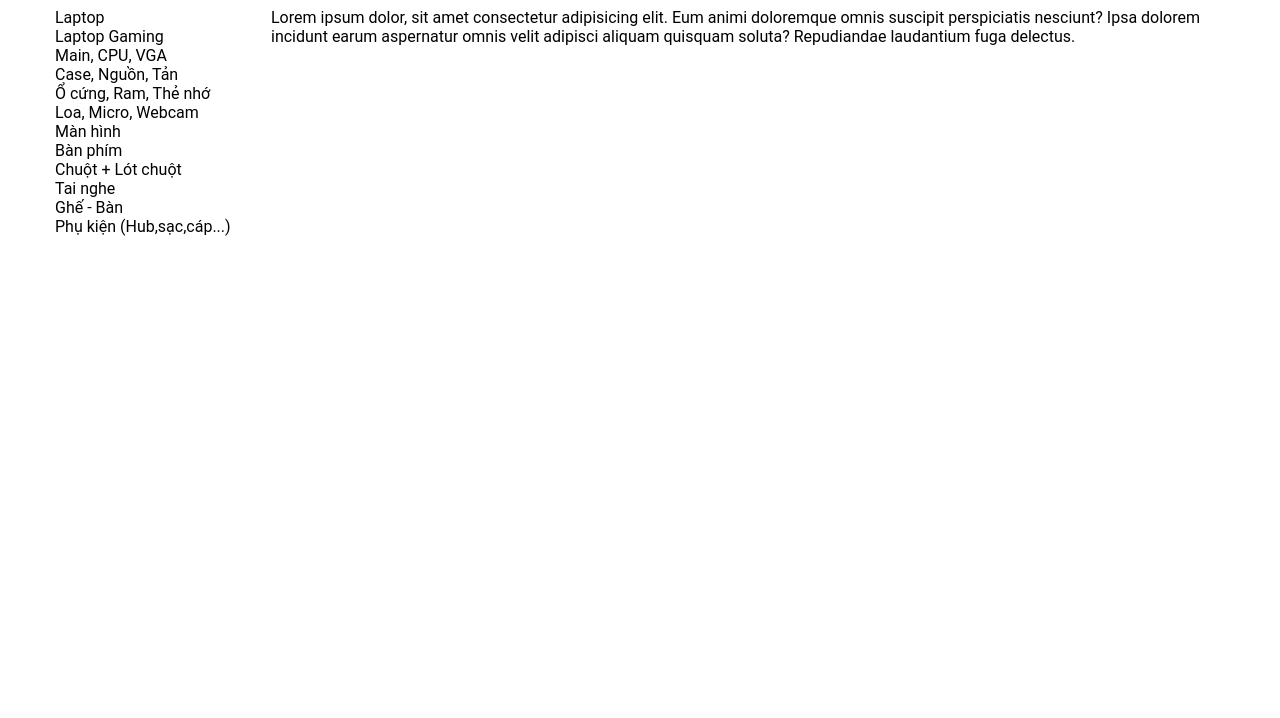
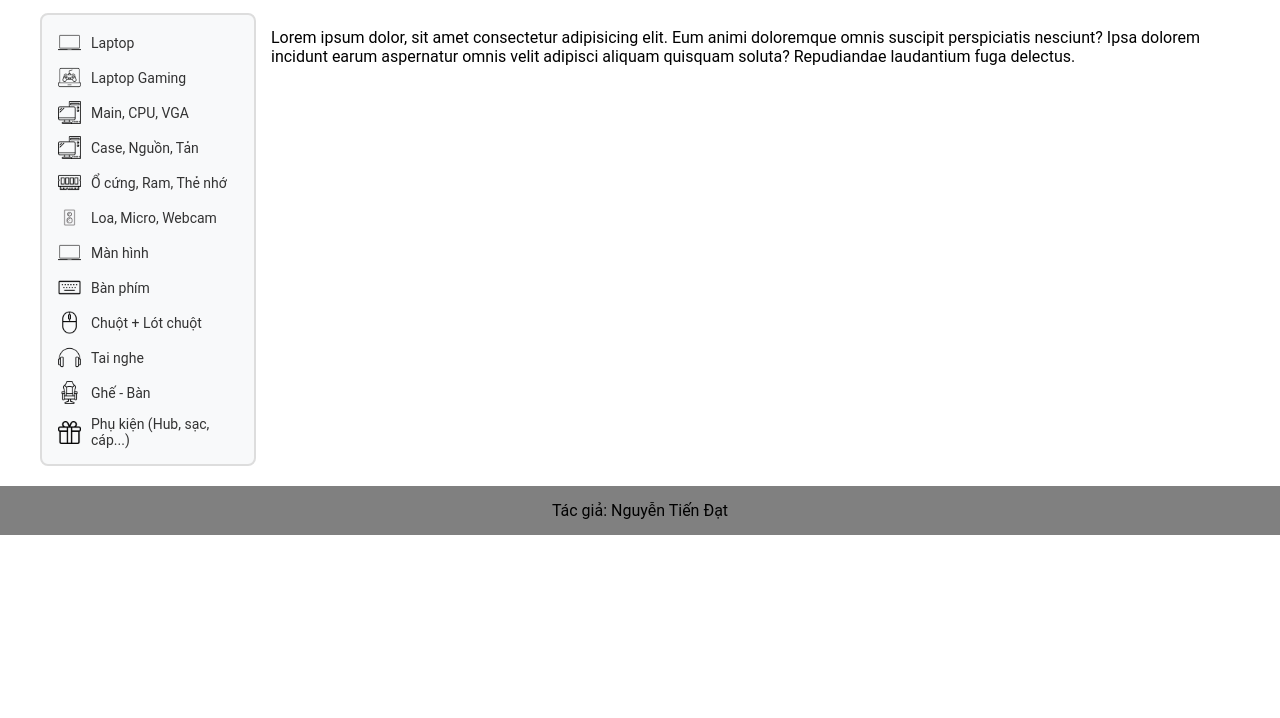
Before and after one commit to nobara050/Web-Project, a plain HTML site: page index.html in a window 1280 px wide. Shown: the part 82-800 px from the top of the page. Drawn offline with Linux system fonts and the light colour scheme.

Commit message:
side categories add

```diff
--- a/index.css
+++ b/index.css
@@ -15,8 +15,9 @@
   margin: 0 auto;
   max-width: 1200px;
   display: flex;
-  min-height: 1200px;
   clear: both;
+  margin-top: 20px;
+  margin-bottom: 20px;
 }
 
 #sidebar {
@@ -27,6 +28,7 @@
 #content {
   flex-basis: 82%;
   padding: 15px;
+  max-height: 370px ;
 }
 
 footer {
@@ -132,18 +134,19 @@ nav .nav_wrapper .dropdown-toggle img {
   height: 30px;
 }
 
+/*
 nav .nav_wrapper .dropdown-menu {
-  display: none; /* Ẩn dropdown menu mặc định */
+  display: none;
   position: absolute;
-  top: 75px; /* Đặt nó xuống dưới navbar */
-  right: 0; /* Đảm bảo nó căn phải so với màn hình */
+  top: 75px;
+  right: 0;
   background: #e8041c;
   padding: 10px 20px;
   box-shadow: 0px 4px 6px rgba(0, 0, 0, 0.1);
   z-index: 1000;
-  border-radius: 0 0 5px 5px; /* Thêm bo góc cho dropdown */
+  border-radius: 0 0 5px 5px;
 }
-
+*/
 nav .nav_wrapper .dropdown-menu li {
   padding: 10px 0;
 }
@@ -156,11 +159,44 @@ nav .nav_wrapper .dropdown-menu li a {
 }
 
 /* Đảm bảo dropdown sẽ hiện ra khi nhấn vào dropdown-toggle */
+/* nav .nav_wrapper .dropdown-menu.active {
+  display: block;
+} */
+
+nav .nav_wrapper .dropdown-menu {
+  display: none;
+  position: absolute;
+  top: 75px;
+  right: 0;
+  background: #e8041c;
+  padding: 10px 20px;
+  box-shadow: 0px 4px 6px rgba(0, 0, 0, 0.1);
+  z-index: 1000;
+  border-radius: 0 0 5px 5px;
+  opacity: 0; /* Initially invisible */
+  transition: opacity 0.3s ease; /* Smooth transition */
+}
+
 nav .nav_wrapper .dropdown-menu.active {
   display: block;
+  opacity: 1; /* Make it visible when active */
 }
 
-@media (max-width: 1200px) {
+@media (max-width: 600px){
+  nav .nav_wrapper .dropdown-toggle {
+    display: none; /* Hiển thị dropdown toggle button */
+    margin-left: auto; /* Căn phải so với menu */
+  }
+  /* Ẩn menu chính */
+  nav .nav_wrapper .nav_menu ul {
+    display: none; /* Ẩn menu chính khi màn hình nhỏ */
+  }
+  #sidebar{
+    display: none;
+  }
+}
+
+@media (max-width: 1200px) and (min-width: 600px) {
   /* Hiển thị nút dropdown khi màn hình nhỏ */
   nav .nav_wrapper .dropdown-toggle {
     display: block; /* Hiển thị dropdown toggle button */
@@ -178,4 +214,46 @@ nav .nav_wrapper .dropdown-menu.active {
     right: 0; /* Đảm bảo nó nằm ở góc phải */
     left: auto; /* Đảm bảo không có phần căn trái */
   }
+  #sidebar{
+    display: none;
+  }
 }
+
+#sidebar {
+  width: 250px;
+  background-color: #f8f9fa;
+  padding: 10px;
+  border: 2px solid #ddd;  /* Added border around sidebar */
+  border-radius: 8px;      /* Optional: Rounded corners */
+}
+
+#sidebar ul li {
+  margin: 0px 0px;
+  padding: 0px 0px;
+}
+
+/* Styling for the menu links */
+#sidebar ul li a {
+  text-decoration: none;
+  color: #333;
+  font-size: 14px;
+  display: flex;
+  padding: 6px 6px;
+  border-radius: 5px;
+  transition: background-color 0.3s ease, box-shadow 0.3s ease, transform 0.3s ease;
+  align-items: center;
+}
+
+#sidebar ul li a img{
+  max-height: 23px;
+  width: auto;
+  padding-right: 10px;
+}
+
+/* Hover effect */
+#sidebar ul li a:hover {
+  background: #e8041c;  /* Change background color to blue */
+  color: white;               /* Change text color to white */
+  box-shadow: 0 4px 8px rgba(0, 0, 0, 0.1); /* Add subtle shadow effect */
+  transform: translateX(5px); /* Add small slide effect */
+}
--- a/index.html
+++ b/index.html
@@ -3,7 +3,7 @@
   <head>
     <meta charset="UTF-8" />
     <meta name="viewport" content="width=device-width, initial-scale=1.0" />
-    <title>Responsive Navigation with Dropdown</title>
+    <title>VinaTech</title>
     <link rel="stylesheet" href="index.css" />
     <link
       rel="stylesheet"
@@ -84,18 +84,78 @@
       <div id="wp-content">
         <div id="sidebar">
           <ul>
-            <li>Laptop</li>
-            <li>Laptop Gaming</li>
-            <li>Main, CPU, VGA</li>
-            <li>Case, Nguồn, Tản</li>
-            <li>Ổ cứng, Ram, Thẻ nhớ</li>
-            <li>Loa, Micro, Webcam</li>
-            <li>Màn hình</li>
-            <li>Bàn phím</li>
-            <li>Chuột + Lót chuột</li>
-            <li>Tai nghe</li>
-            <li>Ghế - Bàn</li>
-            <li>Phụ kiện (Hub,sạc,cáp...)</li>
+            <li>
+              <a href="#">
+                <img src="./images/sidebar_laptop.png" alt="" />
+                <p>Laptop</p>
+              </a>
+            </li>
+            <li>
+              <a href="#">
+                <img src="./images/sidebar_laptopGM.png" alt="" />
+                <p>Laptop Gaming</p>
+              </a>
+            </li>
+            <li>
+              <a href="#">
+                <img src="./images/sidebar_pc.png" alt="" />
+                <p>Main, CPU, VGA</p>
+              </a>
+            </li>
+            <li>
+              <a href="#">
+                <img src="./images/sidebar_pc.png" alt="" />
+                <p>Case, Nguồn, Tản</p>
+              </a>
+            </li>
+            <li>
+              <a href="#">
+                <img src="./images/sidebar_memory.png" alt="" />
+                <p>Ổ cứng, Ram, Thẻ nhớ</p>
+              </a>
+            </li>
+            <li>
+              <a href="#">
+                <img src="./images/sidebar_speaker.png" alt="" />
+                <p>Loa, Micro, Webcam</p>
+              </a>
+            </li>
+            <li>
+              <a href="#">
+                <img src="./images/sidebar_laptop.png" alt="" />
+                <p>Màn hình</p>
+              </a>
+            </li>
+            <li>
+              <a href="#">
+                <img src="./images/sidebar_banphim.png" alt="" />
+                <p>Bàn phím</p>
+              </a>
+            </li>
+            <li>
+              <a href="#">
+                <img src="./images/sidebar_mouse.png" alt="" />
+                <p>Chuột + Lót chuột</p>
+              </a>
+            </li>
+            <li>
+              <a href="#">
+                <img src="./images/sidebar_earphone.png" alt="" />
+                <p>Tai nghe</p>
+              </a>
+            </li>
+            <li>
+              <a href="#">
+                <img src="./images/sidebar_chair.png" alt="" />
+                <p>Ghế - Bàn</p>
+              </a>
+            </li>
+            <li>
+              <a href="#">
+                <img src="./images/sidebar_gift.png" alt="" />
+                <p>Phụ kiện (Hub, sạc, cáp...)</p>
+              </a>
+            </li>
           </ul>
         </div>
         <div id="content">
--- a/index.js
+++ b/index.js
@@ -0,0 +1,7 @@
+const toggleButton = document.querySelector('.dropdown-toggle');
+const dropdownMenu = document.querySelector('.dropdown-menu');
+const sidebar = document.getElementById('sidebar');
+
+toggleButton.addEventListener('click', () => {
+    dropdownMenu.classList.toggle('active'); // Show/hide the dropdown menu
+});
```
Also changed, not shown: images/sidebar_banphim.png (added), images/sidebar_chair.png (added), images/sidebar_earphone.png (added), images/sidebar_gift.png (added), images/sidebar_laptop.png (added), images/sidebar_laptopGM.png (added), images/sidebar_memory.png (added), images/sidebar_mouse.png (added), images/sidebar_pc.png (added), images/sidebar_speaker.png (added).
